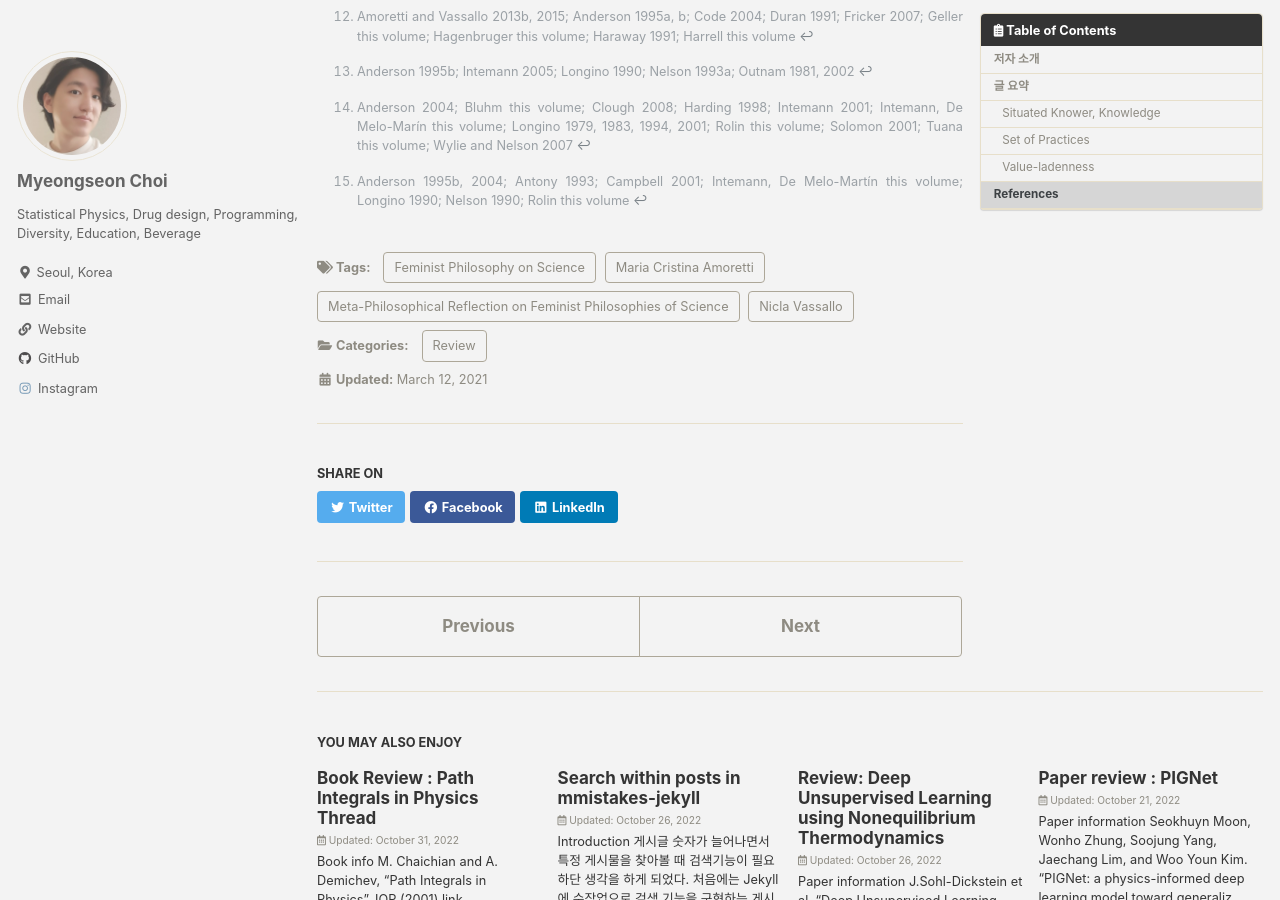
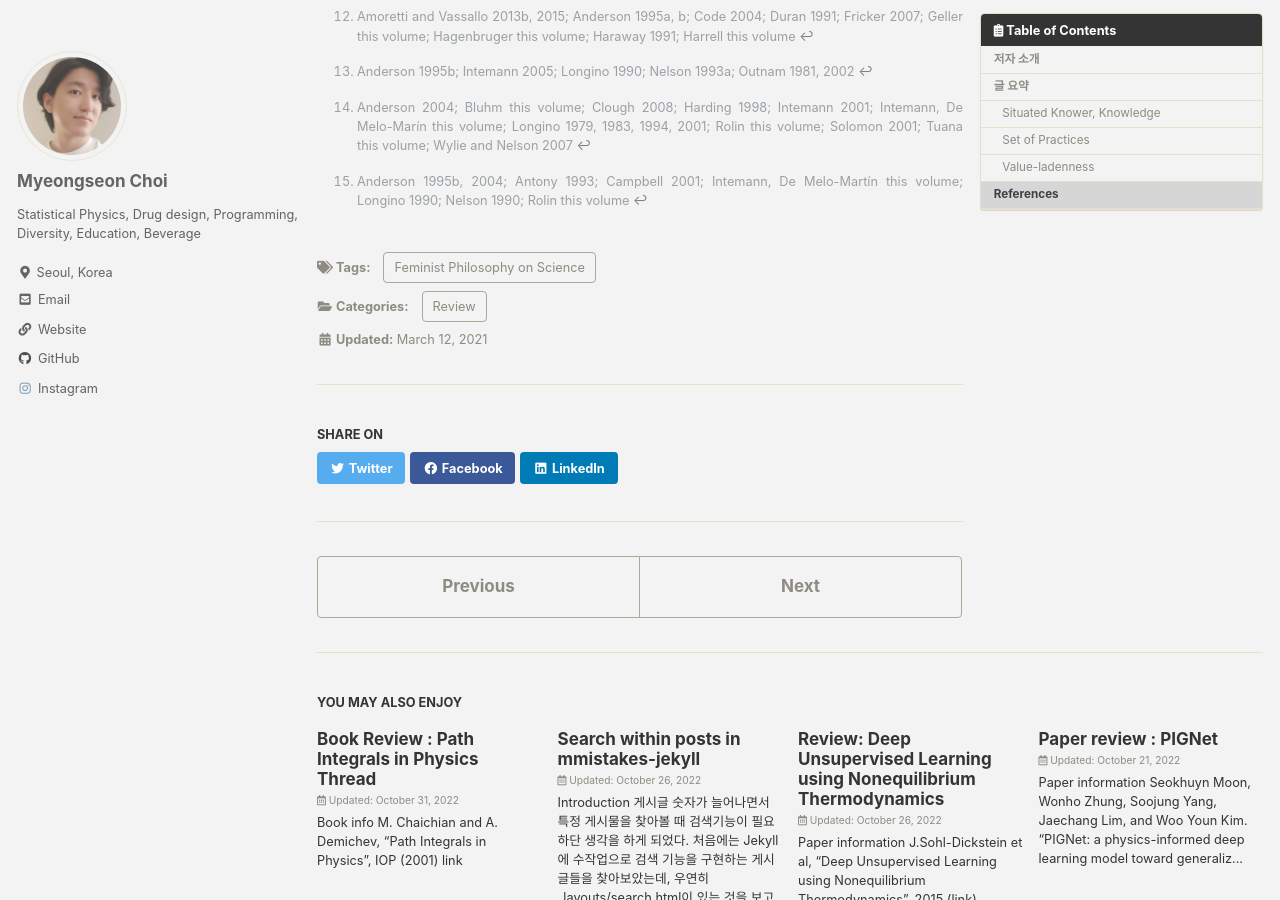
Before and after one commit to key262yek/key262yek.github.io, a Jekyll site: the page built from _posts/2021-03-12-Review_Feminist_philosophy_on_science_1.md, in a window 1280 px wide and 900 px high, scrolled down 3351 px. Built offline with Jekyll 4.4.1, drawn with Linux system fonts in a browser that asks for light colours; cached includes are drawn as plain includes; nearby versions of some CDN libraries.

Commit message:
change tags

```diff
--- a/_posts/2021-03-12-Review_Feminist_philosophy_on_science_1.md
+++ b/_posts/2021-03-12-Review_Feminist_philosophy_on_science_1.md
@@ -5,9 +5,6 @@ categories:
   - Review
 tags:
   - Feminist Philosophy on Science
-  - Meta-Philosophical Reflection on Feminist Philosophies of Science
-  - Maria Cristina Amoretti
-  - Nicla Vassallo
 toc: true
 toc_label: "Table of Contents"
 toc_icon: "fas fa-clipboard-list"
```
Also changed, not shown: _posts/2021-03-12-Review_Feminist_philosophy_on_science_2.md (+0 -2 lines), _posts/2022-10-13-review-Sohl-Dickstein-2015.md (+1 -1 lines).
